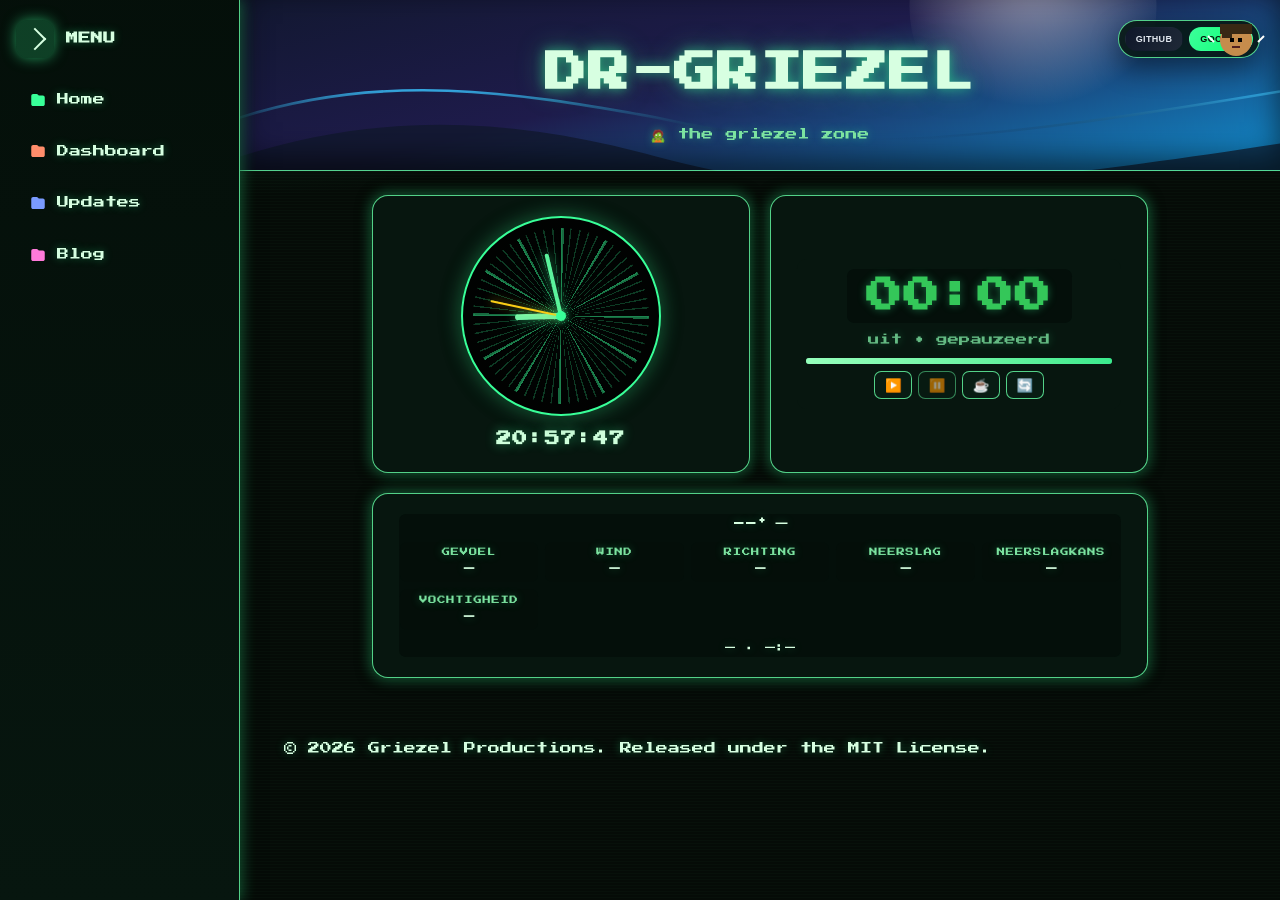
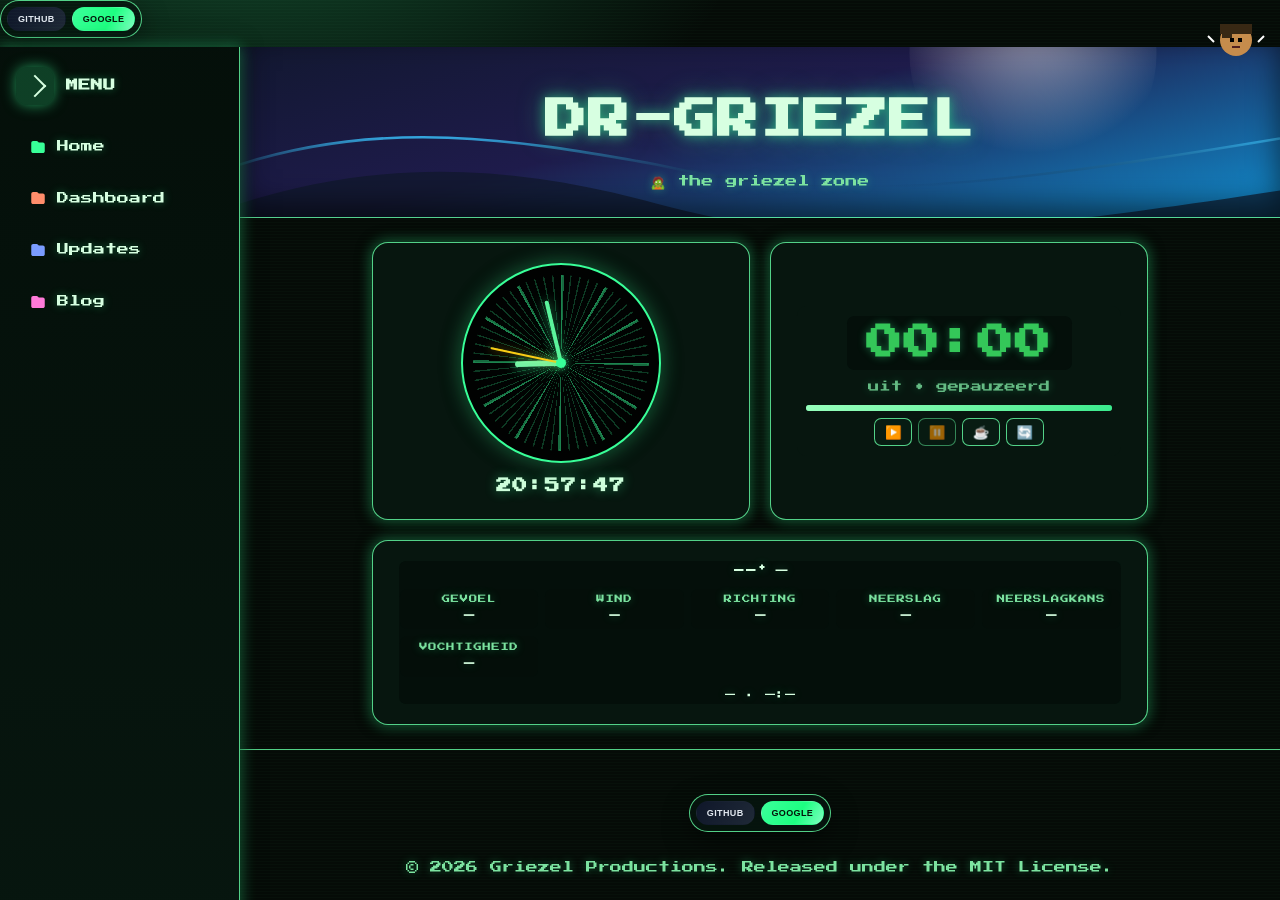
Before and after one commit to DR-GRIEZEL/dr-griezel.github.io, a Jekyll site: the page built from html/nav/index.html, in a window 1280 px wide and 900 px high. Built offline with Jekyll 4.4.1, drawn with Linux system fonts in a browser that asks for light colours; comment, search, counter and statistics services are not loaded.

```diff
--- a/_includes/footer.html
+++ b/_includes/footer.html
@@ -1,3 +1,14 @@
 <div class="container">
+  <div class="footer-auth">
+    <div class="auth-buttons__group" role="group" aria-label="Login opties">
+      <button class="auth-button auth-button--github" type="button" data-auth-github>
+        GitHub
+      </button>
+      <button class="auth-button auth-button--google" type="button" data-auth-google>
+        Google
+      </button>
+    </div>
+    <span class="auth-status" role="status" aria-live="polite" data-auth-status></span>
+  </div>
   <p>© <span id="footer-year"></span> Griezel Productions. Released under the MIT License.</p>
 </div>
--- a/assets/css/main.css
+++ b/assets/css/main.css
@@ -224,16 +224,6 @@ body::before {
   outline: none;
   box-shadow: 0 0 0 4px var(--ring);
 }
-.auth-buttons {
-  position: fixed;
-  top: 20px;
-  right: 20px;
-  display: grid;
-  gap: 8px;
-  z-index: 20;
-  align-items: center;
-  justify-items: end;
-}
 .auth-buttons__group {
   display: inline-flex;
   gap: 6px;
@@ -273,11 +263,23 @@ body::before {
   transform: translateY(-1px);
   box-shadow: 0 10px 22px rgba(0, 0, 0, 0.25);
 }
+.footer-auth {
+  width: min(100%, 360px);
+  margin-inline: auto;
+  display: flex;
+  flex-direction: column;
+  align-items: center;
+  gap: 6px;
+}
 .auth-status {
   font-size: 0.75rem;
   color: var(--muted);
-  text-align: right;
+  text-align: center;
   min-height: 1em;
+  display: block;
+  width: 100%;
+  max-width: 360px;
+  margin: 0;
 }
 .auth-status[data-tone='success'] {
   color: #5dffb8;
@@ -432,7 +434,6 @@ main {
   gap: 12px;
 }
 
-<<<<<<< HEAD
 /* ====== Login page ====== */
 .login-shell {
   display: grid;
@@ -553,14 +554,23 @@ main {
   }
 }
 
-=======
->>>>>>> codex/fix-login-methods-and-add-buttons-8fb7em
 /* ====== Footer ====== */
 footer {
   border-top: 1px solid var(--border-strong);
   padding: 20px;
   color: var(--muted);
   text-align: center;
+}
+
+footer .container {
+  display: flex;
+  flex-direction: column;
+  align-items: center;
+  gap: 10px;
+}
+
+footer p {
+  margin: 0;
 }
 
 /* ====== Buttons (optioneel) ====== */
--- /dev/null
+++ b/assets/js/login/firebase-config.js
@@ -0,0 +1,13 @@
+// For Firebase JS SDK v7.20.0 and later, measurementId is optional.
+export const firebaseConfig = {
+  apiKey: 'AIzaSyC4dw2DS7X5OMsnwiwFSYLdeUH1jEDRzGo',
+  authDomain: 'dashboard-a81aa.firebaseapp.com',
+  projectId: 'dashboard-a81aa',
+  storageBucket: 'dashboard-a81aa.firebasestorage.app',
+  messagingSenderId: '78150871126',
+  appId: '1:78150871126:web:c950dca3d2c972658a33f7',
+  measurementId: 'G-NX4BKD7GHN',
+};
+
+export const isFirebaseConfigReady = () =>
+  Object.values(firebaseConfig).every((value) => Boolean(value) && value !== '...');
--- a/assets/js/login/login-buttons.js
+++ b/assets/js/login/login-buttons.js
@@ -9,13 +9,7 @@ import {
 } from 'https://www.gstatic.com/firebasejs/12.7.0/firebase-auth.js';
 import { createAuthHandlers } from './auth.js';
 import { initLoginButtons } from './buttons-init.js';
-
-const firebaseConfig = {
-  apiKey: '...',
-  authDomain: '...',
-  projectId: '...',
-  // ...
-};
+import { firebaseConfig, isFirebaseConfigReady } from './firebase-config.js';
 
 const googleClientId = '78150871126-imnoi25btctc85q56hou7fm3ecs04kp9.apps.googleusercontent.com';
 
@@ -23,7 +17,7 @@ const googleButton = document.querySelector('[data-auth-google]');
 const githubButton = document.querySelector('[data-auth-github]');
 const statusElement = document.querySelector('[data-auth-status]');
 
-const isConfigReady = Object.values(firebaseConfig).every((value) => value && value !== '...');
+const isConfigReady = isFirebaseConfigReady();
 
 if (!isConfigReady) {
   if (statusElement) {
```
Also changed, not shown: README.md (+26 -4 lines).
